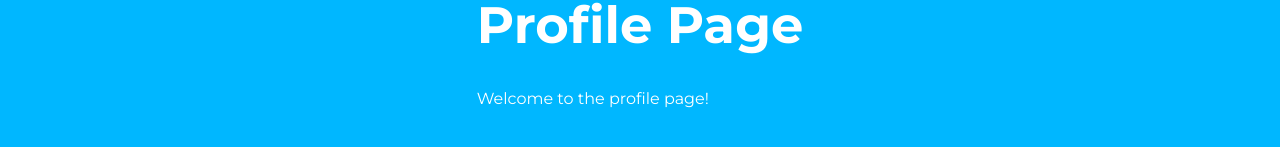
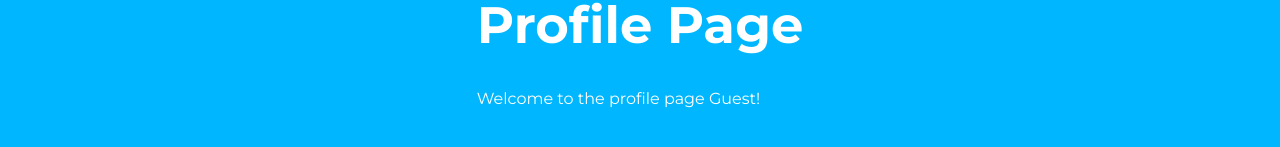
Before and after one commit to EyasSh/WiresharkClone, a React (Vite) app in the folder client/: page /profile in a window 1280 px wide. Shown: the part 395-542 px from the top of the page. Built offline with nearby package versions, Linux system fonts and the light colour scheme; what @microsoft/signalr would draw is missing.

Commit message:
prepared profile page for now

```diff
--- a/client/src/Components/Profile/Profile.jsx
+++ b/client/src/Components/Profile/Profile.jsx
@@ -4,12 +4,17 @@ import React from 'react';
 import './Profile.css'; // Add consistent styles for profile page
 
 function Profile() {
+    // Retrieve the user data and parse it
+    const storedData = JSON.parse(localStorage.getItem('user')); // Get the stored data
+    const name = storedData?.user?.name.split(' ')[0] || 'Guest'; // Safely access the nested user name
+
     return (
         <div className="Profile-Container">
             <h1>Profile Page</h1>
-            <p>Welcome to the profile page!</p>
+            <p>Welcome to the profile page {name}!</p>
         </div>
     );
 }
 
+
 export default Profile;
```
Also changed, not shown: 10 other files (tests, documents, lock files or other folders).
